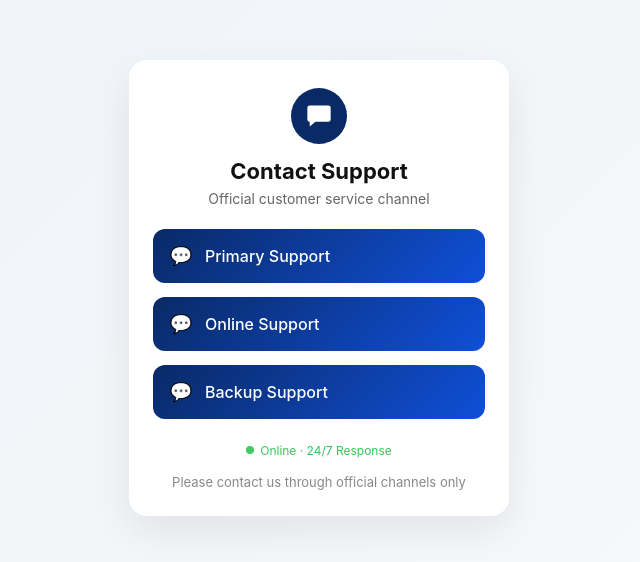
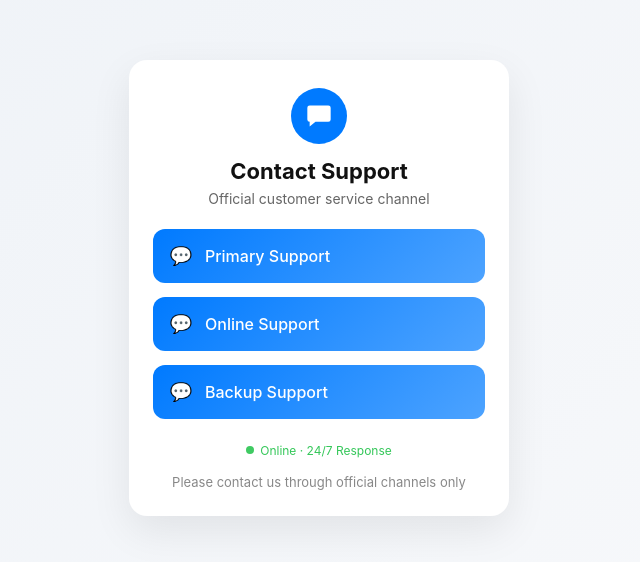
Before and after one commit to sz18197848-hue/-1, a plain HTML site: page index.html in a window 1280 px wide. Shown: the part 112-674 px from the top of the page, without its empty margins (321-961 px from the left). Drawn offline with Linux system fonts and the light colour scheme.

Commit message:
Update button colors in index.html

```diff
--- a/index.html
+++ b/index.html
@@ -36,7 +36,7 @@
       height: 56px;
       margin: 0 auto 14px;
       border-radius: 50%;
-      background: #0a2a66;
+      background: #007AFF;
       display: flex;
       align-items: center;
       justify-content: center;
@@ -72,7 +72,7 @@
       font-size: 16px;
       font-weight: 500;
       color: #fff;
-      background: linear-gradient(135deg, #0a2a66, #0f4fd8);
+      background: linear-gradient(135deg, #007AFF, #4DA3FF);
       transition: transform 0.15s ease, box-shadow 0.15s ease;
     }
 
```
